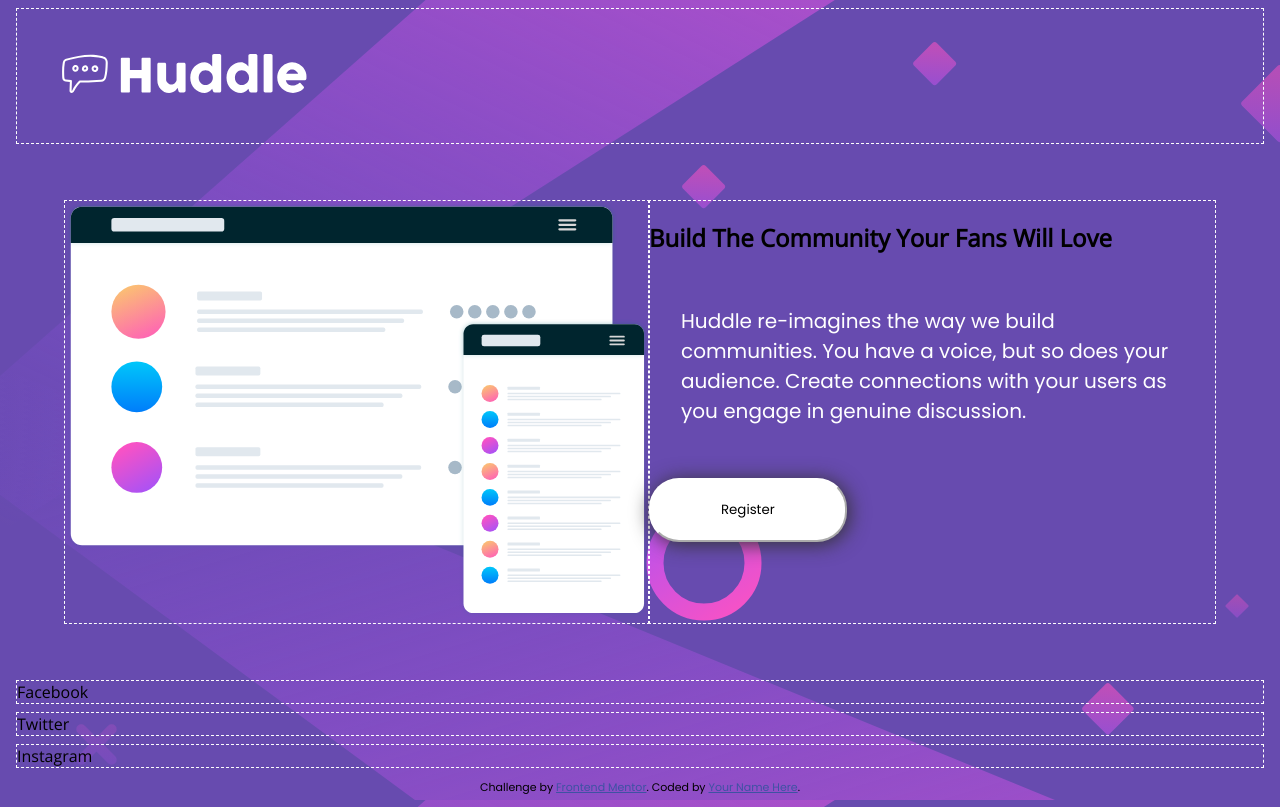
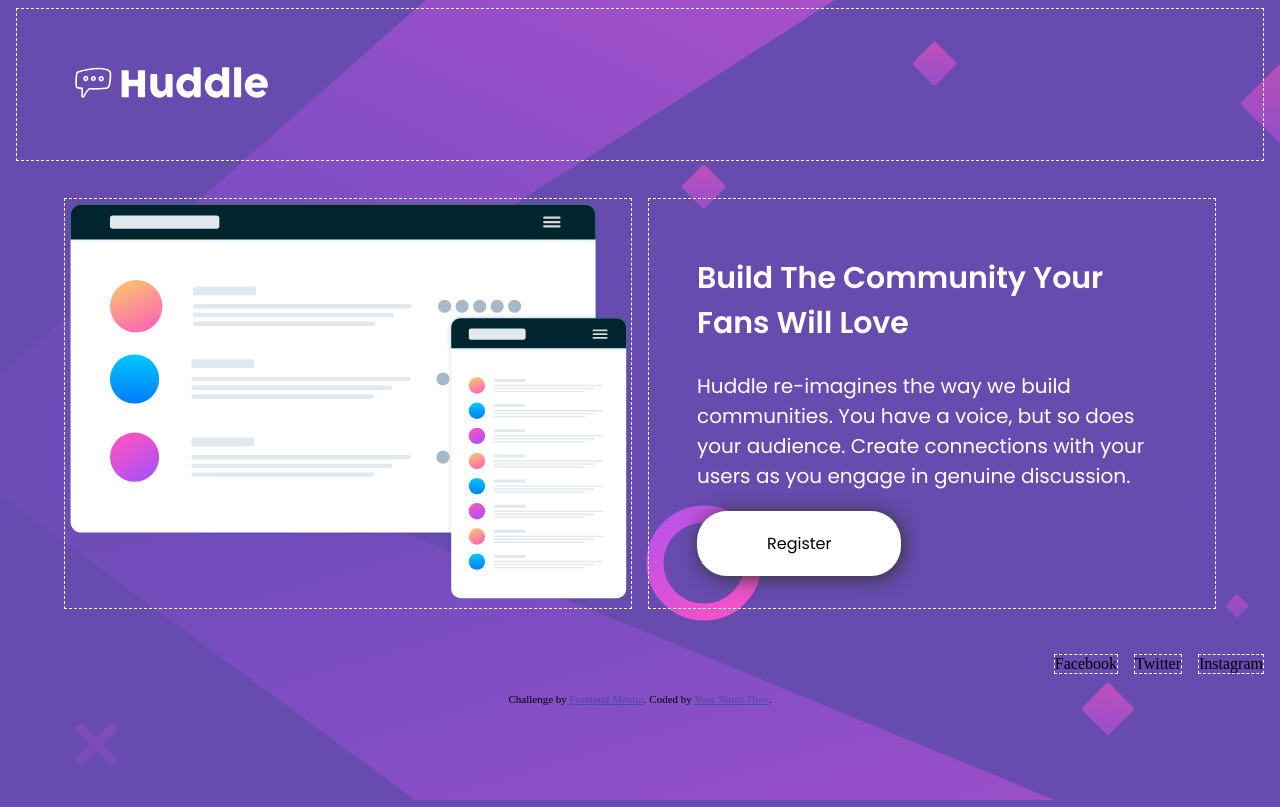
Before and after one commit to 09santi96/Challenge4, a plain HTML site: page index.html in a window 1280 px wide. Drawn offline with nearby package versions, Linux system fonts and the light colour scheme.

Commit message:
second commit

```diff
--- a/css/style.css
+++ b/css/style.css
@@ -4,48 +4,63 @@
 body{
     background: url(../images/bg-desktop.svg);
     background-color: hsl(257, 40%, 49%);
-    font-family: 'Open Sans', sans-serif;
 }
 div{
     border: 1px dashed rgb(253, 253, 253);
     margin: 0.5rem;
 }
 .logo{
-    padding: 2rem;
+width: 13rem;
+}
+.container_logo{
+    padding: 3rem;
 }
 .main_container{
     display: grid;
     grid-template-columns: repeat(auto-fit, minmax(200px, 1fr));
     grid-auto-rows: auto;
-    margin: 3rem;
+    margin: 1.8rem 3rem;
+}
+.container_text{
+    color: white;
+    font-size: 20px;
+    padding: 2rem 3rem;
+}
+.tittle{
+    font-family: 'Poppins', sans-serif;
+    font-weight: 600;
 }
 .text{
-    color: white;
+    /*font-family: 'Open Sans', sans-serif;*/
+    font-family: 'Poppins', sans-serif;
+    font-weight: 400;
     font-size: 20px;
-    padding: 2rem;
-}
-p{
-    font-family: 'Poppins', sans-serif;
 }
 .container_img{
-    width: 100%;
+    width: auto;
+
 }
 .img1{
     width: 100%;
 }
 
-button{
-    background-color: white;
+.button1{
+    background-color:white;
     font-family: 'Poppins', sans-serif;
-    border-color: white;
+    border: none;
     padding: 20px 70px;
     border-radius: 30px 30px;
-    box-shadow: 2px 2px 20px rgb(51, 50, 50);*/
-
+    box-shadow: 2px 2px 20px rgb(51, 50, 50);
+    font-size: 1rem;
+}
+.button1:hover{
+    background-color: hsl(300, 69%, 71%);
 }
 
-
-
+.media{
+    display: flex;
+    justify-content: flex-end;
+}
 
 
 
```
